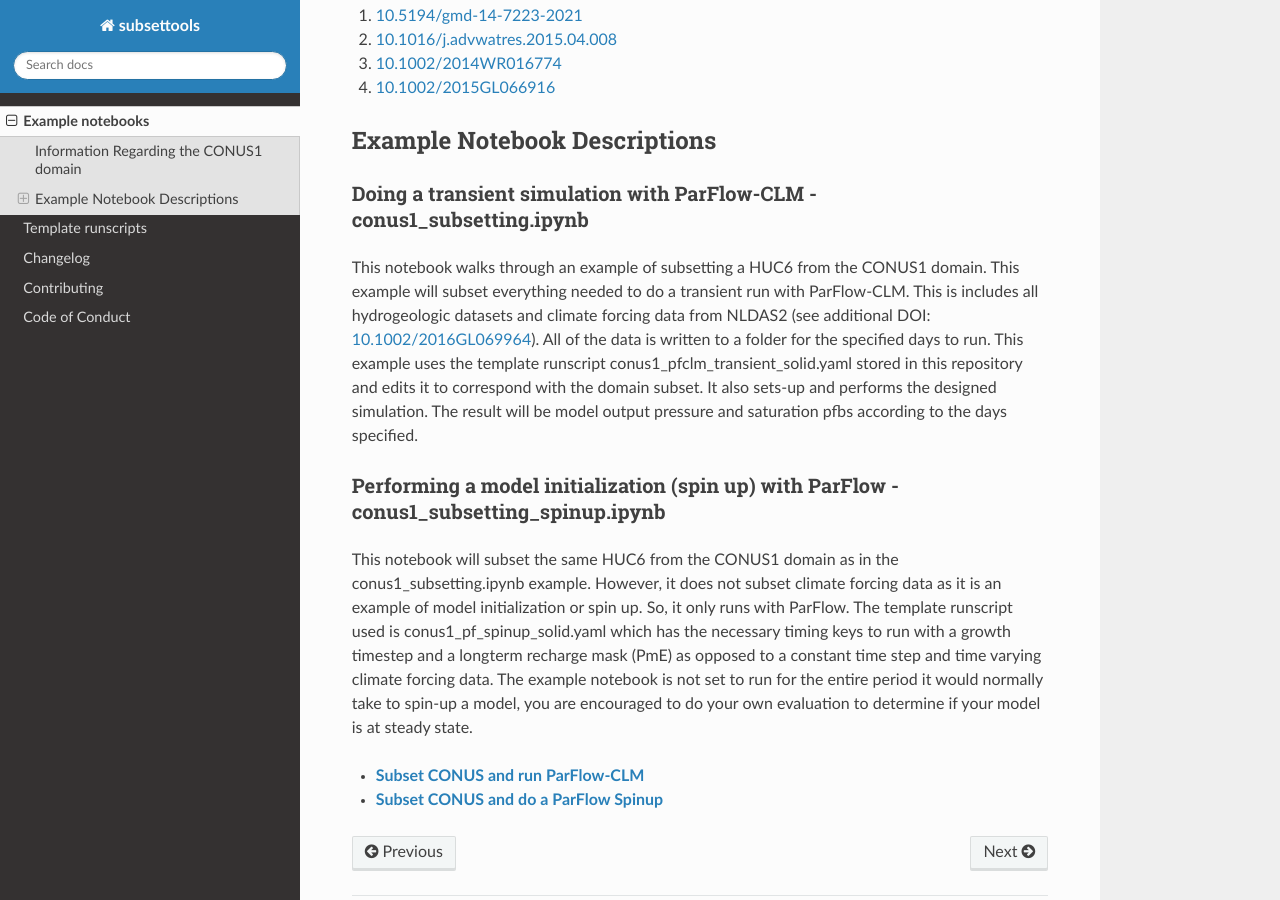
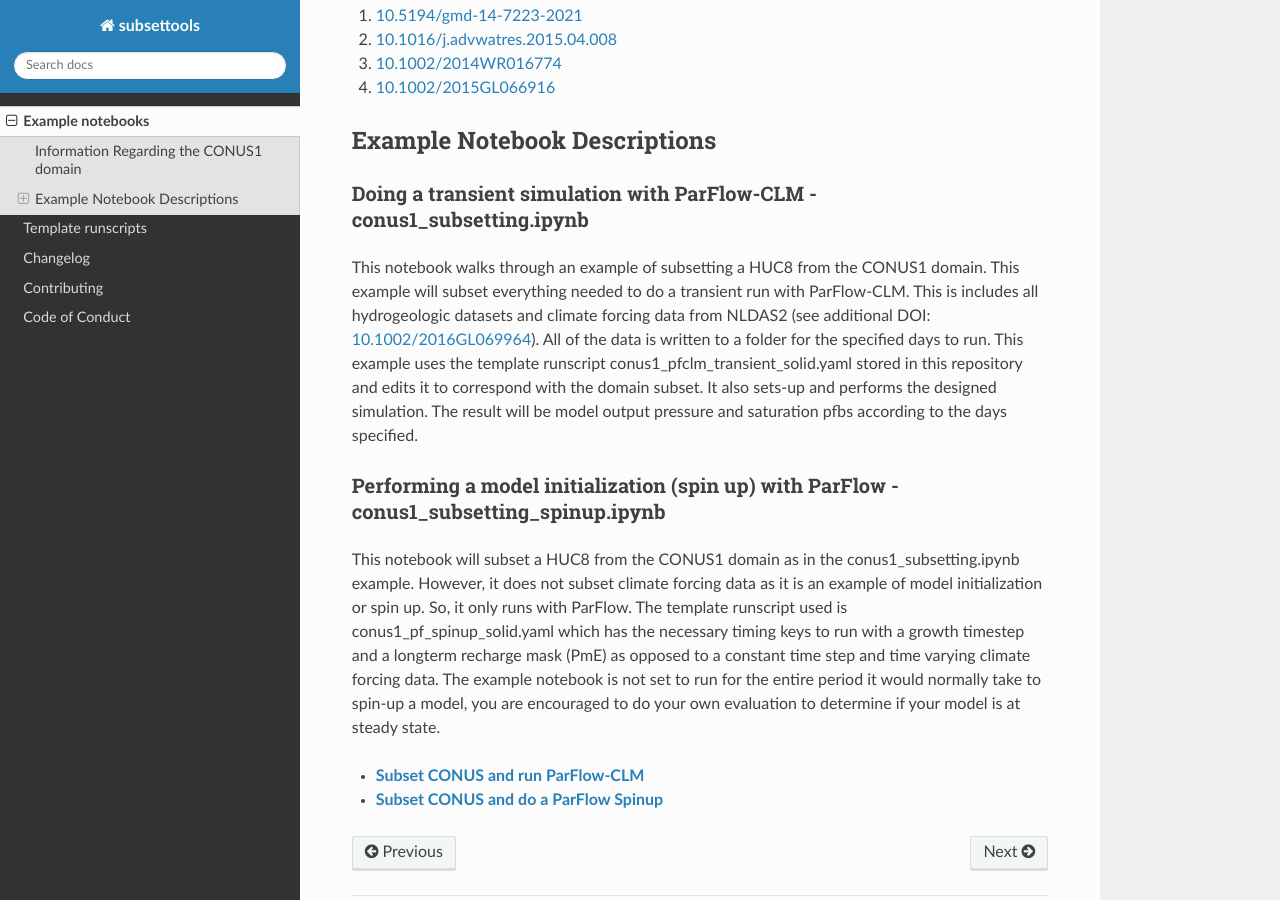
Before and after one commit to hydroframe/subsettools, a Sphinx documentation site: the page built from docs/example_notebooks/example_notebooks.md, in a window 1280 px wide and 900 px high, scrolled down 572 px. Built offline with Sphinx 7.4.7 and the Read the Docs theme 2.0.0, drawn with Linux system fonts in a browser that asks for light colours; pages that are not in the unit, such as notebooks, are missing from menus.

Commit message:
Update example_notebooks.md

````diff
--- a/docs/example_notebooks/example_notebooks.md
+++ b/docs/example_notebooks/example_notebooks.md
@@ -20,12 +20,12 @@ Please refer to and cite the following DOIs if you want more details or to relea
 
 #### Doing a transient simulation with ParFlow-CLM - conus1_subsetting.ipynb
 
-This notebook walks through an example of subsetting a HUC6 from the CONUS1 domain. This example will subset everything needed to do a transient run with ParFlow-CLM.
+This notebook walks through an example of subsetting a HUC8 from the CONUS1 domain. This example will subset everything needed to do a transient run with ParFlow-CLM.
 This is includes all hydrogeologic datasets and climate forcing data from NLDAS2 (see additional DOI: [10.1002/2016GL069964](https://agupubs.onlinelibrary.wiley.com/doi/full/10.1002/2016GL069964)). All of the data is written to a folder for the specified days to run. This example uses the template runscript conus1_pfclm_transient_solid.yaml stored in this repository and edits it to correspond with the domain subset. It also sets-up and performs the designed simulation. The result will be model output pressure and saturation pfbs according to the days specified.
 
 #### Performing a model initialization (spin up) with ParFlow - conus1_subsetting_spinup.ipynb
 
-This notebook will subset the same HUC6 from the CONUS1 domain as in the conus1_subsetting.ipynb example. However, it does not subset climate forcing data as it is an example of model initialization or spin up. So, it only runs with ParFlow. The template runscript used is conus1_pf_spinup_solid.yaml which has the necessary timing keys to run with a growth timestep and a longterm recharge mask (PmE) as opposed to a constant time step and time varying climate forcing data. The example notebook is not set to run for the entire period it would normally take to spin-up a model, you are encouraged to do your own evaluation to determine if your model is at steady state.
+This notebook will subset a HUC8 from the CONUS1 domain as in the conus1_subsetting.ipynb example. However, it does not subset climate forcing data as it is an example of model initialization or spin up. So, it only runs with ParFlow. The template runscript used is conus1_pf_spinup_solid.yaml which has the necessary timing keys to run with a growth timestep and a longterm recharge mask (PmE) as opposed to a constant time step and time varying climate forcing data. The example notebook is not set to run for the entire period it would normally take to spin-up a model, you are encouraged to do your own evaluation to determine if your model is at steady state.
 
 ```{toctree}
 :maxdepth: 1
````
